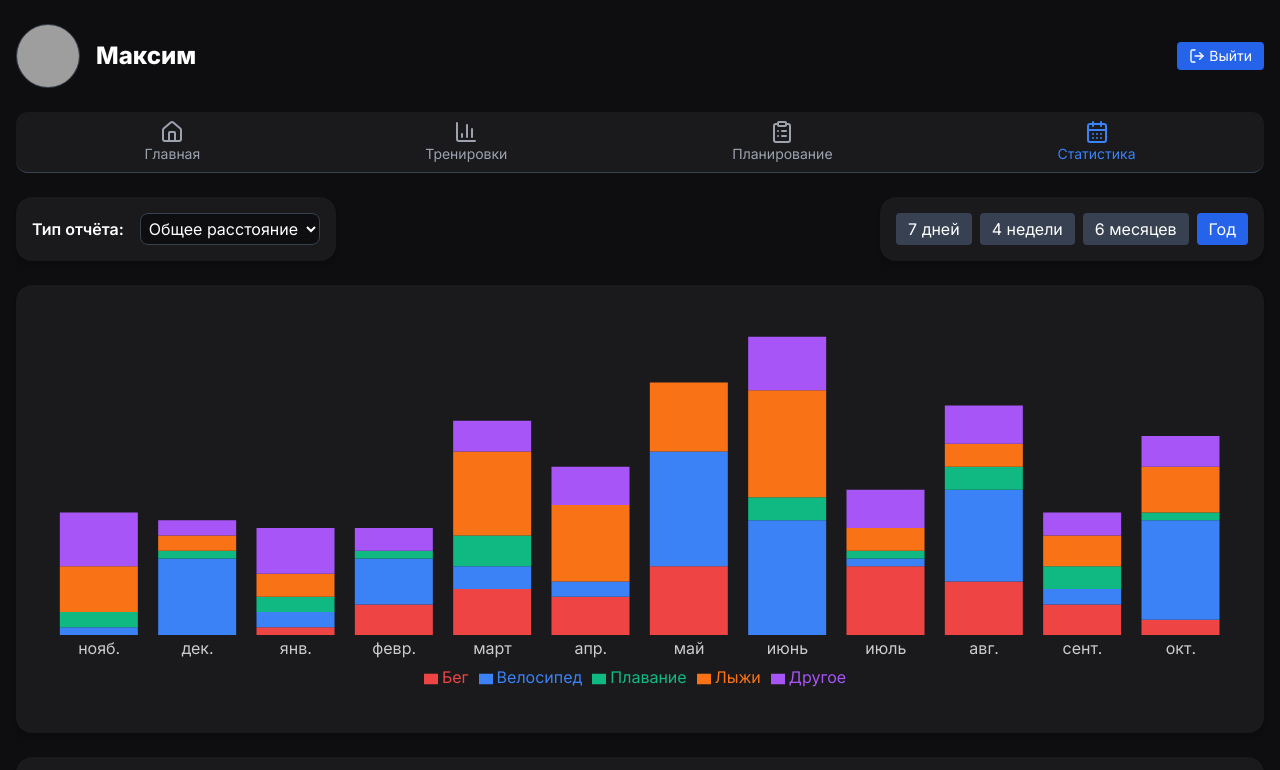
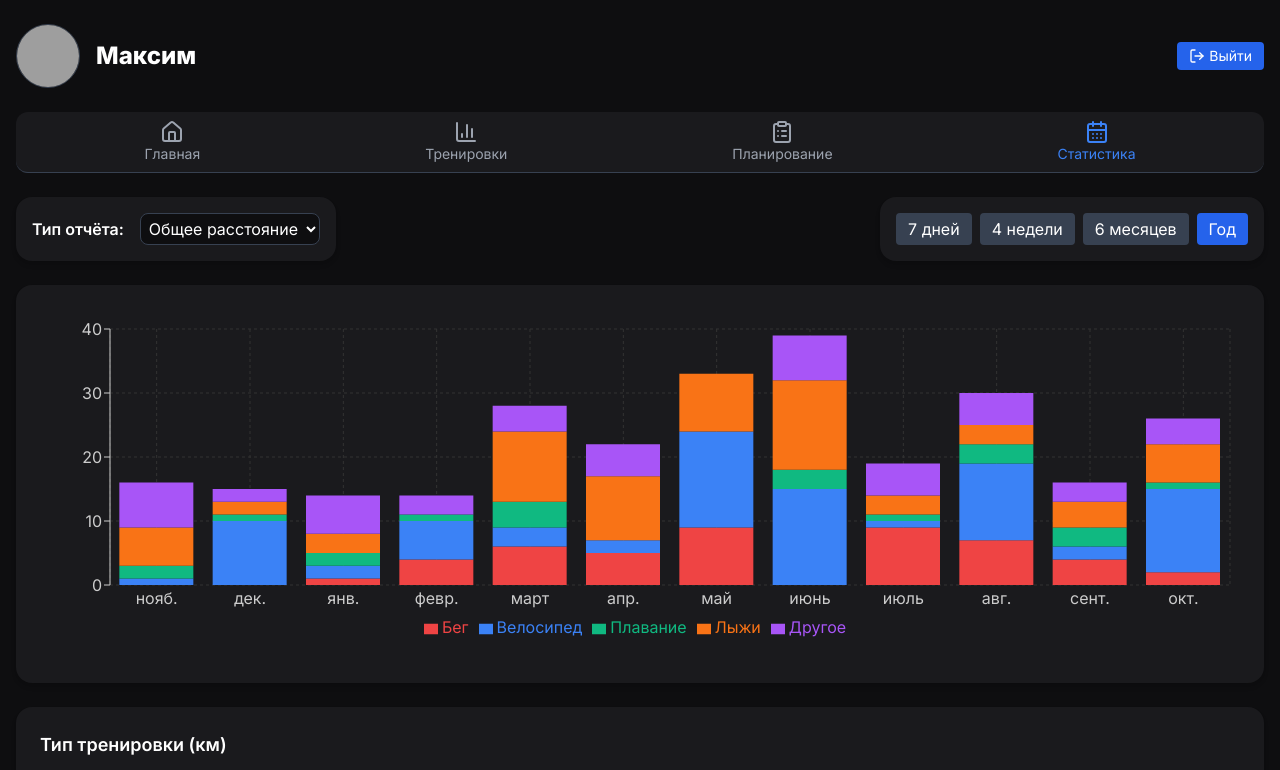
Before and after one commit to mbaliabin/dagbook-test, a React (Vite) app in the folder fasx-frontend/: page /statistics in a window 1280 px wide. Shown: the top 770 px of the page. Built offline with nearby package versions, Linux system fonts and the light colour scheme; grey boxes are pictures that could not be loaded.

Commit message:
Доработка StatisticsPage.tsx 96

```diff
--- a/fasx-frontend/src/pages/StatisticsPage.tsx
+++ b/fasx-frontend/src/pages/StatisticsPage.tsx
@@ -1,5 +1,5 @@
 import React, { useState } from "react";
-import { BarChart, Bar, XAxis, Tooltip, Legend, ResponsiveContainer } from "recharts";
+import { BarChart, Bar, XAxis, YAxis, CartesianGrid, Tooltip, Legend, ResponsiveContainer } from "recharts";
 import { Home, BarChart3, ClipboardList, CalendarDays, LogOut } from "lucide-react";
 import { useNavigate, useLocation } from "react-router-dom";
 import dayjs from "dayjs";
@@ -27,33 +27,26 @@ export default function StatisticsPage() {
   ];
 
   const intervals = ["7 дней", "4 недели", "6 месяцев", "Год"];
-
   const trainingTypes = ["Бег", "Велосипед", "Плавание", "Лыжи", "Другое"];
   const enduranceZones = ["I1", "I2", "I3", "I4", "I5"];
 
   const generateData = () => {
     const today = dayjs();
     let data: any[] = [];
-
     let types = reportType === "Выносливость" ? enduranceZones : trainingTypes;
-
     const maxValues: any = {
       "Общее расстояние": { Бег: 10, Лыжи: 15, Велосипед: 20, Плавание: 5, Другое: 8 },
       "Длительность": { Бег: 60, Лыжи: 90, Велосипед: 120, Плавание: 30, Другое: 45 },
       "Выносливость": { I1: 60, I2: 50, I3: 40, I4: 30, I5: 20 }
     };
 
-    let points = 0;
-    if (interval === "7 дней") points = 7;
-    else if (interval === "4 недели") points = 4;
-    else if (interval === "6 месяцев") points = 6;
-    else if (interval === "Год") points = 12;
+    let points = interval === "7 дней" ? 7 : interval === "4 недели" ? 4 : interval === "6 месяцев" ? 6 : 12;
 
     for (let i = points - 1; i >= 0; i--) {
       let label = "";
       if (interval === "7 дней") label = today.subtract(i, "day").format("DD MMM");
       else if (interval === "4 недели") label = `Нед ${today.subtract(i, "week").startOf("week").format("DD/MM")}`;
-      else if (interval === "6 месяцев" || interval === "Год") label = today.subtract(i, interval === "6 месяцев" ? "month" : "month").format("MMM");
+      else label = today.subtract(i, "month").format("MMM");
 
       let item: any = { label };
       types.forEach((t) => {
@@ -131,11 +124,13 @@ export default function StatisticsPage() {
           </div>
         </div>
 
-        {/* Диаграмма */}
+        {/* Диаграмма с осями */}
         <div className="bg-[#1a1a1d] p-6 rounded-2xl shadow-md">
-          <ResponsiveContainer width="100%" height={400}>
+          <ResponsiveContainer width="100%" height={350}>
             <BarChart data={chartData} margin={{ top: 20, right: 10, left: 10, bottom: 20 }}>
+              <CartesianGrid stroke="#333" strokeDasharray="3 3" />
               <XAxis dataKey="label" axisLine={false} tickLine={false} stroke="#ccc" />
+              <YAxis stroke="#ccc" />
               <Tooltip contentStyle={{ backgroundColor: "#1a1a1d", border: "1px solid #333", color: "#fff" }} />
               <Legend wrapperStyle={{ color: "#fff" }} />
               {(reportType === "Выносливость" ? enduranceZones : trainingTypes).map((t, idx) => {
@@ -169,9 +164,9 @@ export default function StatisticsPage() {
                   <tr key={type} className="border-b border-gray-800">
                     <td className="py-3 px-3 border-r border-gray-800">{type}</td>
                     {chartData.map((d, i) => (
-                      <td key={i} className="text-center py-3">{d[type]}</td>
+                      <td key={i} className="text-center">{d[type]}</td>
                     ))}
-                    <td className="text-center text-blue-400 py-3">
+                    <td className="text-center text-blue-400">
                       {chartData.reduce((sum, d) => sum + d[type], 0)}
                     </td>
                   </tr>
```
